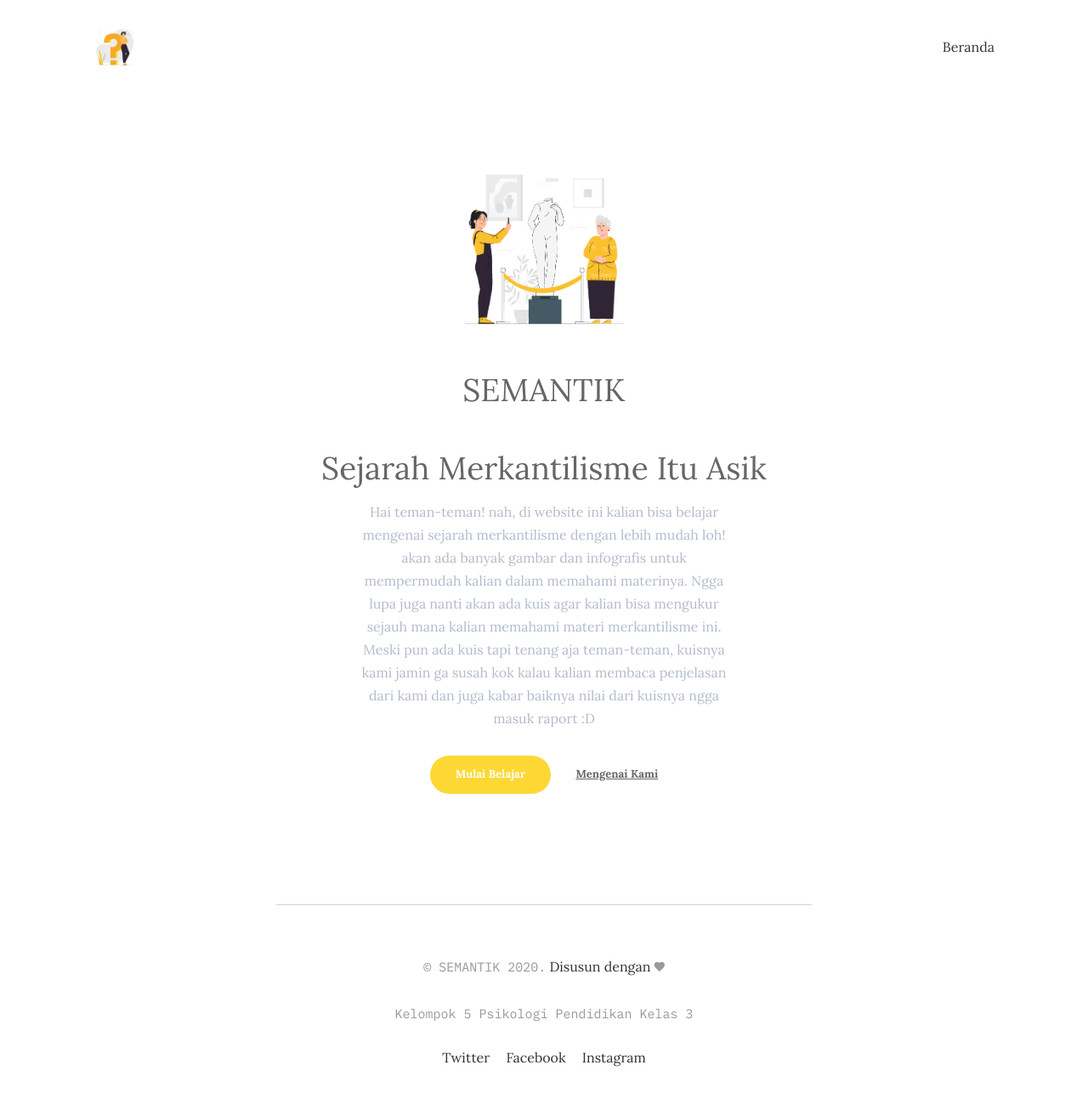
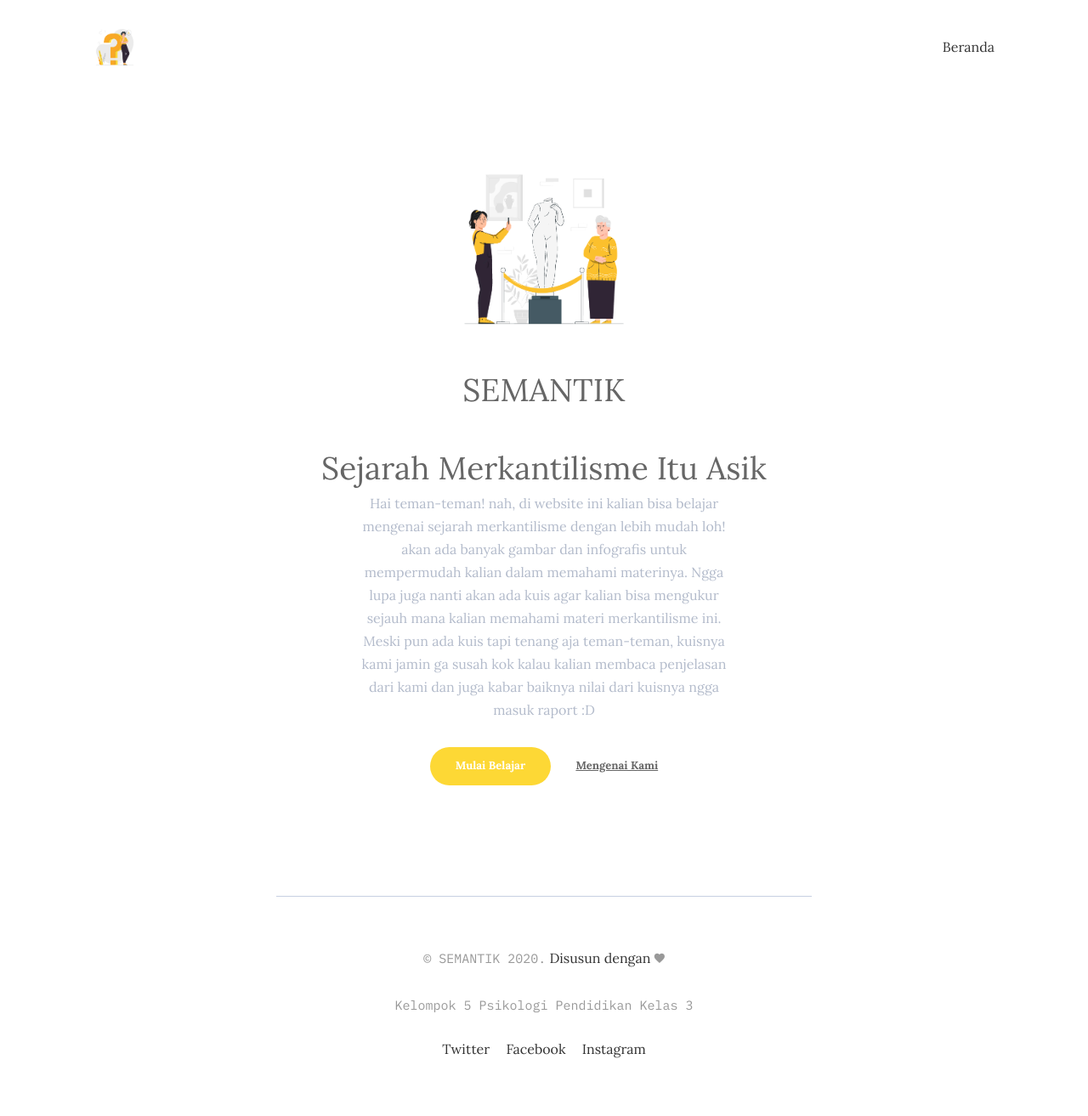
Before and after one commit to imamnrchls/modul, a Jekyll site: the page built from index.html, in a window 1280 px wide. Shown: the whole page at 85% size. Built offline with Jekyll 4.4.1, drawn with Linux system fonts in a browser that asks for light colours; nearby versions of some CDN libraries.

Commit message:
Update _author-section.scss

```diff
--- a/_sass/3-modules/_author-section.scss
+++ b/_sass/3-modules/_author-section.scss
@@ -22,8 +22,15 @@
 }
 
 .author__job {
+  margin-bottom: 5px;
+  font-size: 37px;
+  text-align: center;
+  color: $gray;
+}
+
+.author__desc {
   margin-bottom: 15px;
-  font-size: 37px;
+  font-size: 20px;
   text-align: center;
   color: $gray;
 }
```
